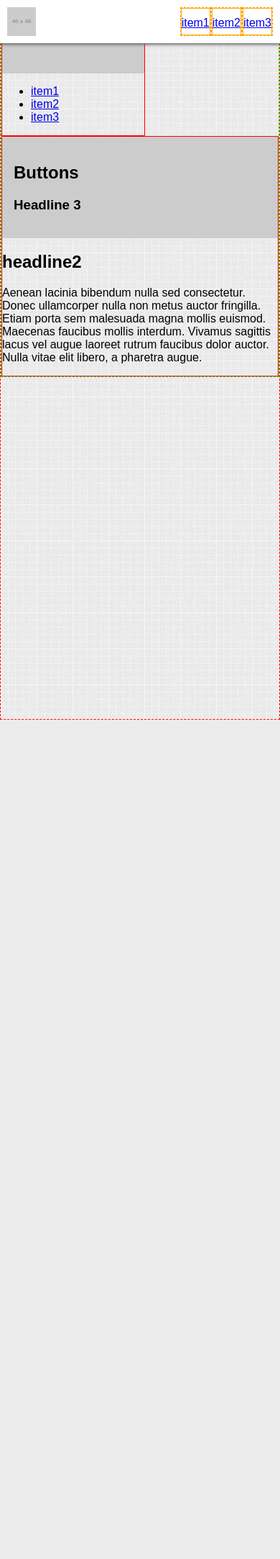
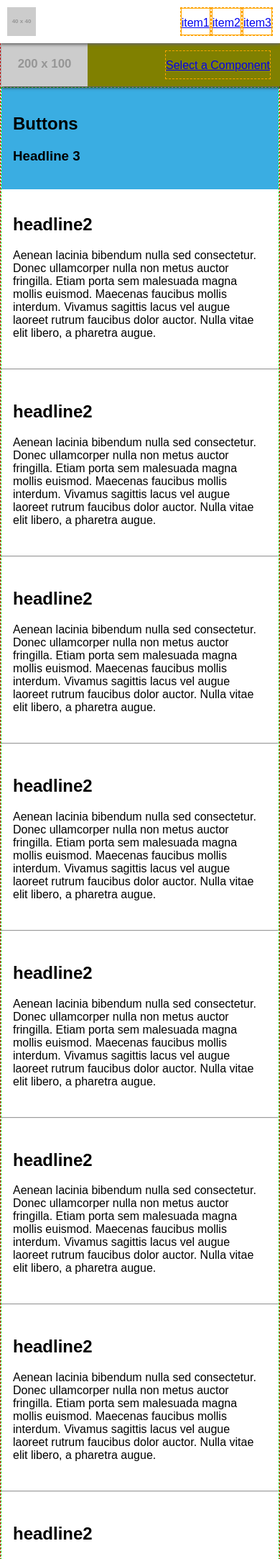
Before and after one commit to swi-emmanuel/sw-design-lab, a PHP site: page / in a window 390 px wide. Shown: the top 2166 px of the page at 72% size. Before the commit the page ends 1000 px from the top, so only its background shows below. Run offline with PHP 8.4, Linux system fonts and the light colour scheme; grey boxes labelled with a size stand in for pictures from a placeholder-image service; some libraries are stand-ins or nearby versions.

Commit message:
created general sidebar, main content, footer, header, and responsive styles for style guide template

```diff
--- a/css/main.css
+++ b/css/main.css
@@ -140,6 +140,10 @@ td, th { padding: 0; }
 /* close commented backslash hack */
 .page-container { border: 1px dashed red; width: 100%; height: 100%; min-height: 1000px; background: url("http://subtlepatterns2015.subtlepatterns.netdna-cdn.com/patterns/noisy_grid.png"); }
 
+.show { display: block; }
+
+.hide { display: none; }
+
 /* HEADER */
 header { margin: 0; padding: 0; width: 100%; background: #fff; box-shadow: 0 2px 4px #666; padding: 10px; position: fixed; top: 0; left: 0; z-index: 100; }
 
@@ -152,13 +156,29 @@ h1.logo { margin: 0; padding: 0; display: block; height: 40px; width: 40px; floa
 .main-nav ul li { display: inline-block; height: 40px; line-height: 40px; float: left; border: 1px dashed orange; }
 .main-nav ul li a { display: block; border: 1px solid orange; width: 100%; height: 100%; }
 
-.main-content { border: 1px dashed lime; width: 100%; height: 100%; overflow: hidden; }
-
 /* SIDEBAR */
-aside { margin: 0; padding: 0; border: 1px solid red; width: 200px; float: left; clear: both; }
-aside figure { display: block; margin: 0; padding: 0; }
-aside figure img { display: block; max-width: 100%; }
+aside { margin: 0; padding: 0; width: 100%; height: 60px; position: fixed; top: 60px; background: olive; height: 60px; box-shadow: 0 2px 4px #333; }
+@media screen and (min-width: 1025px) { aside { float: left; position: static; margin-top: 60px; background: none; box-shadow: none; border: 1px solid lime; width: 20%; min-height: 500px; } }
+aside .thumb img { display: block; height: 60px; float: left; }
+@media screen and (min-width: 1025px) { aside .thumb img { height: 100px; position: fixed; top: 60px; } }
+aside .thumb #trigger-list-components { display: block; height: 40px; float: right; margin: 10px 15px; line-height: 40px; border: 1px dashed orange; }
+@media screen and (min-width: 1025px) { aside .thumb #trigger-list-components { display: none; } }
+aside nav { width: 100%; display: block; display: none; margin-top: 60px; border: 1px solid lime; }
+@media screen and (min-width: 1025px) { aside nav { max-width: 200px; display: block; position: fixed; top: 100px; } }
+aside nav ul { margin: 0; padding: 0; display: block; list-style: none; }
+aside nav ul li { width: 100%; padding: 10px; margin: 0; border: 1px solid #ccc; font-size: 16px; line-height: 16px; background: #efefef; }
+aside nav ul li ul { margin: 0; padding: 0; }
+aside nav ul li ul li { background: #ccc; }
+aside nav ul li a { display: block; }
 
 /* MAIN CONTENT */
-section { margin: 0; padding: 0; border: 1px solid red; width: 100%; margin-left: 200px; float: right; clear: both; }
-section .hero { display: block; margin: 0; padding: 1em; background: #ccc; }
+.content-container { border: 1px dashed lime; width: 100%; height: 100%; overflow: hidden; margin-top: 120px; background: #fff; }
+@media screen and (min-width: 1025px) { .content-container { margin-top: 60px; } }
+
+section.main-content { margin: 0; padding: 0; width: 100%; background: #fff; min-height: 500px; }
+@media screen and (min-width: 1025px) { section.main-content { width: 80%; float: right; } }
+section.main-content .hero { display: block; margin: 0; padding: 1em; background: #3AADE2; }
+section.main-content article { padding: 1em; }
+
+/* FOOTER */
+footer { background: #333; padding: 1em; }
--- a/index.html
+++ b/index.html
@@ -29,18 +29,35 @@
     </nav>
   </header>
 
-  <div class="main-content">
+
+
+
+
+
+  <div class="content-container">
     <aside>
-      <figure>
-        <img src="http://placehold.it/200x100.jpg">
-      </figure>
-      <ul>
-        <li><a href="url_here">item1</a></li>
-        <li><a href="url_here">item2</a></li>
-        <li><a href="url_here">item3</a></li>
-      </ul>
+      <div class="thumb">
+        <img src="http://placehold.it/200x100.jpg"/>
+        <a href="#0" id="trigger-list-components">Select a Component</a>
+      </div><!--/thumb-->
+
+      <nav class="list-components">
+        <ul>
+          <li><a href="url_here">item1</a>
+            <ul>
+              <li><a href="url_here">subitem1</a></li>
+              <li><a href="#section-2">subitem2</a></li>
+              <li><a href="url_here">subitem3</a></li>
+            </ul>
+          </li>
+          <li><a href="url_here">item2</a></li>
+          <li><a href="url_here">item3</a></li>
+          <li><a href="url_here">item4</a></li>
+        </ul>
+      </nav><!--/list-components -->
     </aside>
-    <section>
+
+    <section class="main-content">
       <div class="hero">
         <h2>Buttons</h2>
         <h3>Headline 3</h3>
@@ -49,8 +66,55 @@
         <h2>headline2</h2>
         <p>Aenean lacinia bibendum nulla sed consectetur. Donec ullamcorper nulla non metus auctor fringilla. Etiam porta sem malesuada magna mollis euismod. Maecenas faucibus mollis interdum. Vivamus sagittis lacus vel augue laoreet rutrum faucibus dolor auctor. Nulla vitae elit libero, a pharetra augue.</p>
       </article>
+      <hr>
+      <article>
+        <h2>headline2</h2>
+        <p>Aenean lacinia bibendum nulla sed consectetur. Donec ullamcorper nulla non metus auctor fringilla. Etiam porta sem malesuada magna mollis euismod. Maecenas faucibus mollis interdum. Vivamus sagittis lacus vel augue laoreet rutrum faucibus dolor auctor. Nulla vitae elit libero, a pharetra augue.</p>
+      </article>
+      <hr>
+      <article>
+        <h2>headline2</h2>
+        <p>Aenean lacinia bibendum nulla sed consectetur. Donec ullamcorper nulla non metus auctor fringilla. Etiam porta sem malesuada magna mollis euismod. Maecenas faucibus mollis interdum. Vivamus sagittis lacus vel augue laoreet rutrum faucibus dolor auctor. Nulla vitae elit libero, a pharetra augue.</p>
+      </article>
+      <hr>
+      <article>
+        <h2>headline2</h2>
+        <p>Aenean lacinia bibendum nulla sed consectetur. Donec ullamcorper nulla non metus auctor fringilla. Etiam porta sem malesuada magna mollis euismod. Maecenas faucibus mollis interdum. Vivamus sagittis lacus vel augue laoreet rutrum faucibus dolor auctor. Nulla vitae elit libero, a pharetra augue.</p>
+      </article>
+      <hr>
+      <article>
+        <h2>headline2</h2>
+        <p>Aenean lacinia bibendum nulla sed consectetur. Donec ullamcorper nulla non metus auctor fringilla. Etiam porta sem malesuada magna mollis euismod. Maecenas faucibus mollis interdum. Vivamus sagittis lacus vel augue laoreet rutrum faucibus dolor auctor. Nulla vitae elit libero, a pharetra augue.</p>
+      </article>
+      <hr>
+      <article>
+        <h2>headline2</h2>
+        <p>Aenean lacinia bibendum nulla sed consectetur. Donec ullamcorper nulla non metus auctor fringilla. Etiam porta sem malesuada magna mollis euismod. Maecenas faucibus mollis interdum. Vivamus sagittis lacus vel augue laoreet rutrum faucibus dolor auctor. Nulla vitae elit libero, a pharetra augue.</p>
+      </article>
+      <hr>
+      <article>
+        <h2>headline2</h2>
+        <p>Aenean lacinia bibendum nulla sed consectetur. Donec ullamcorper nulla non metus auctor fringilla. Etiam porta sem malesuada magna mollis euismod. Maecenas faucibus mollis interdum. Vivamus sagittis lacus vel augue laoreet rutrum faucibus dolor auctor. Nulla vitae elit libero, a pharetra augue.</p>
+      </article>
+      <hr>
+      <article>
+        <h2>headline2</h2>
+        <p>Aenean lacinia bibendum nulla sed consectetur. Donec ullamcorper nulla non metus auctor fringilla. Etiam porta sem malesuada magna mollis euismod. Maecenas faucibus mollis interdum. Vivamus sagittis lacus vel augue laoreet rutrum faucibus dolor auctor. Nulla vitae elit libero, a pharetra augue.</p>
+      </article>
+      <hr>
+      <article>
+        <a name="section-2"></a>
+        <h2>headline2</h2>
+        <p>Aenean lacinia bibendum nulla sed consectetur. Donec ullamcorper nulla non metus auctor fringilla. Etiam porta sem malesuada magna mollis euismod. Maecenas faucibus mollis interdum. Vivamus sagittis lacus vel augue laoreet rutrum faucibus dolor auctor. Nulla vitae elit libero, a pharetra augue.</p>
+      </article>
+      <hr>
+      <footer>
+        footer stuff here
+      </footer>
     </section>
   </div>
+
+
 
 
 
--- a/js/main.js
+++ b/js/main.js
@@ -0,0 +1,6 @@
+
+
+// Show/Hide List of Assets / Components
+$('#trigger-list-components').click(function(){
+  $('.list-components').toggleClass('show');
+});
--- a/scss/global.scss
+++ b/scss/global.scss
@@ -35,6 +35,18 @@ $break-1400  : 1400px;
 }
 ////////// Global END
 
+
+
+
+
+////////// Helper Classes START
+.show {
+  display: block;
+}
+.hide {
+  display: none;
+}
+////////// Helper Classes END
 
 
 
@@ -101,41 +113,132 @@ h1.logo {
 
 
 
-.main-content {
+
+
+/* SIDEBAR */
+aside {
+  margin: 0;padding: 0;
+  width: 100%;
+  height: 60px;
+  position: fixed;
+  top: 60px;
+  background: olive;
+  height: 60px;
+  box-shadow: 0 2px 4px #333;
+  @media screen and (min-width: 1025px) {
+    float: left;
+    position: static;
+    margin-top: 60px;
+    background: none;
+    box-shadow: none;
+    border: 1px solid lime;
+    width: 20%;
+    min-height: 500px;
+  }
+  .thumb {
+    img {
+      display: block;
+      height: 60px;
+      float: left;
+      @media screen and (min-width: 1025px) {
+        height: 100px;
+        position: fixed;
+        top: 60px;
+      }
+    }
+    #trigger-list-components {
+      display: block;
+      height: 40px;
+      float: right;
+      margin: 10px 15px;
+      line-height: 40px;
+      border: 1px dashed orange;
+      @media screen and (min-width: 1025px) {
+        display: none;
+      }
+    }
+  }
+  nav {
+    width: 100%;
+    display: block;
+    display: none;
+    margin-top: 60px;
+    border: 1px solid lime;
+    @media screen and (min-width: 1025px) {
+      max-width: 200px;
+      display: block;
+      position: fixed;
+      top: 100px;
+    }
+    ul {
+      margin: 0;padding: 0;
+      display: block;
+      list-style: none;
+      li {
+        width: 100%;
+        padding: 10px;
+        margin: 0;
+        border: 1px solid #ccc;
+        font-size: 16px;
+        line-height: 16px;
+        background: #efefef;
+        ul {
+          margin: 0;padding: 0;
+          li {
+            background: #ccc;
+          }
+        }
+        a {
+          display: block;
+        }
+      }
+    }
+  }
+}
+
+
+
+
+
+
+
+
+/* MAIN CONTENT */
+.content-container {
   border: 1px dashed lime;
   width: 100%;
   height: 100%;
   overflow: hidden;
+  margin-top: 120px;
+  background: #fff;
+  @media screen and (min-width: 1025px) {
+    margin-top: 60px;
+  }
 }
-
-/* SIDEBAR */
-aside {
+section.main-content {
   margin: 0;padding: 0;
-  border: 1px solid red;
-  width: 200px;
-  float: left;
-  clear: both;
-  figure {
+  width: 100%;
+  background: #fff;
+  min-height: 500px;
+  @media screen and (min-width: 1025px) {
+    width: 80%;
+    float: right;
+  }
+  .hero {
     display: block;
-    margin:0;padding:0;
-     img {
-      display: block;
-      max-width: 100%;
-    }
+    margin:0;padding:1em;
+    background: #3AADE2;
+  }
+  article {
+    padding: 1em;
   }
 }
 
-/* MAIN CONTENT */
-section {
-  margin: 0;padding: 0;
-  border: 1px solid red;
-  width: 100%;
-  margin-left: 200px;
-  float: right;
-  clear: both;
-  .hero {
-    display: block;
-    margin:0;padding:1em;
-    background: #ccc;
-  }
+
+
+
+/* FOOTER */
+footer {
+  background: #333;
+  padding: 1em;
 }
```
Also changed, not shown: img/projects/suiteh/profile-thumb-suiteh.png (added).
